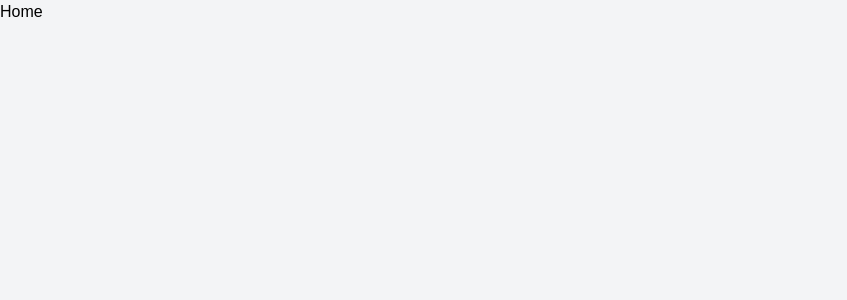
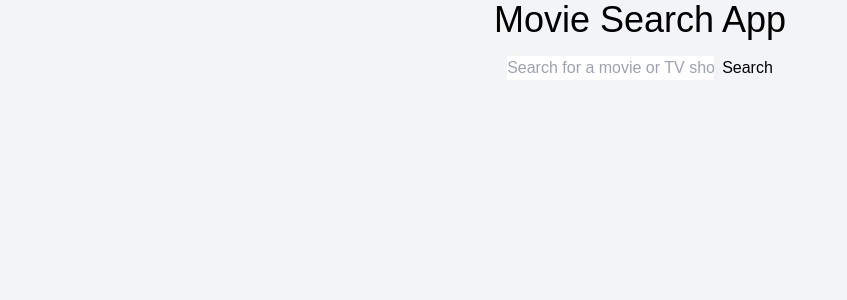
Before and after one commit to Sebaplz/movie-search-app, a React (Vite) app: page / in a window 1280 px wide. Shown: the top 300 px of the page, without its empty margins (0-847 px from the left). Built offline with nearby package versions, Linux system fonts and the light colour scheme.

Commit message:
Se agrega instancia de axios

```diff
--- a/src/api/omdbApi.ts
+++ b/src/api/omdbApi.ts
@@ -1,14 +1,23 @@
-import axios from "axios";
+import axios, { AxiosInstance } from "axios";
 import { OmdbApiResponse } from "./interfaces";
 
 const API_KEY = import.meta.env.VITE_OMDB_API_KEY;
 const API_URL = "http://www.omdbapi.com";
 
+const instance: AxiosInstance = axios.create({
+  baseURL: API_URL,
+  params: {
+    apikey: API_KEY,
+  },
+});
+
 export const omdbApi = {
   searchMovies: async (title: string): Promise<OmdbApiResponse> => {
-    const response = await axios.get(
-      `${API_URL}/?apikey=${API_KEY}&s=${title}`
-    );
+    const response = await instance.get("/", {
+      params: {
+        s: title,
+      },
+    });
     return response.data;
   },
 };
--- a/src/pages/Home.tsx
+++ b/src/pages/Home.tsx
@@ -1,3 +1,11 @@
 export const Home = () => {
-  return <div>Home</div>;
+  return (
+    <main className="flex flex-col min-h-screen items-center gap-4">
+      <h1 className="text-4xl">Movie Search App</h1>
+      <form className="flex gap-2">
+        <input type="text" placeholder="Search for a movie or TV show" />
+        <button type="submit">Search</button>
+      </form>
+    </main>
+  );
 };
```
